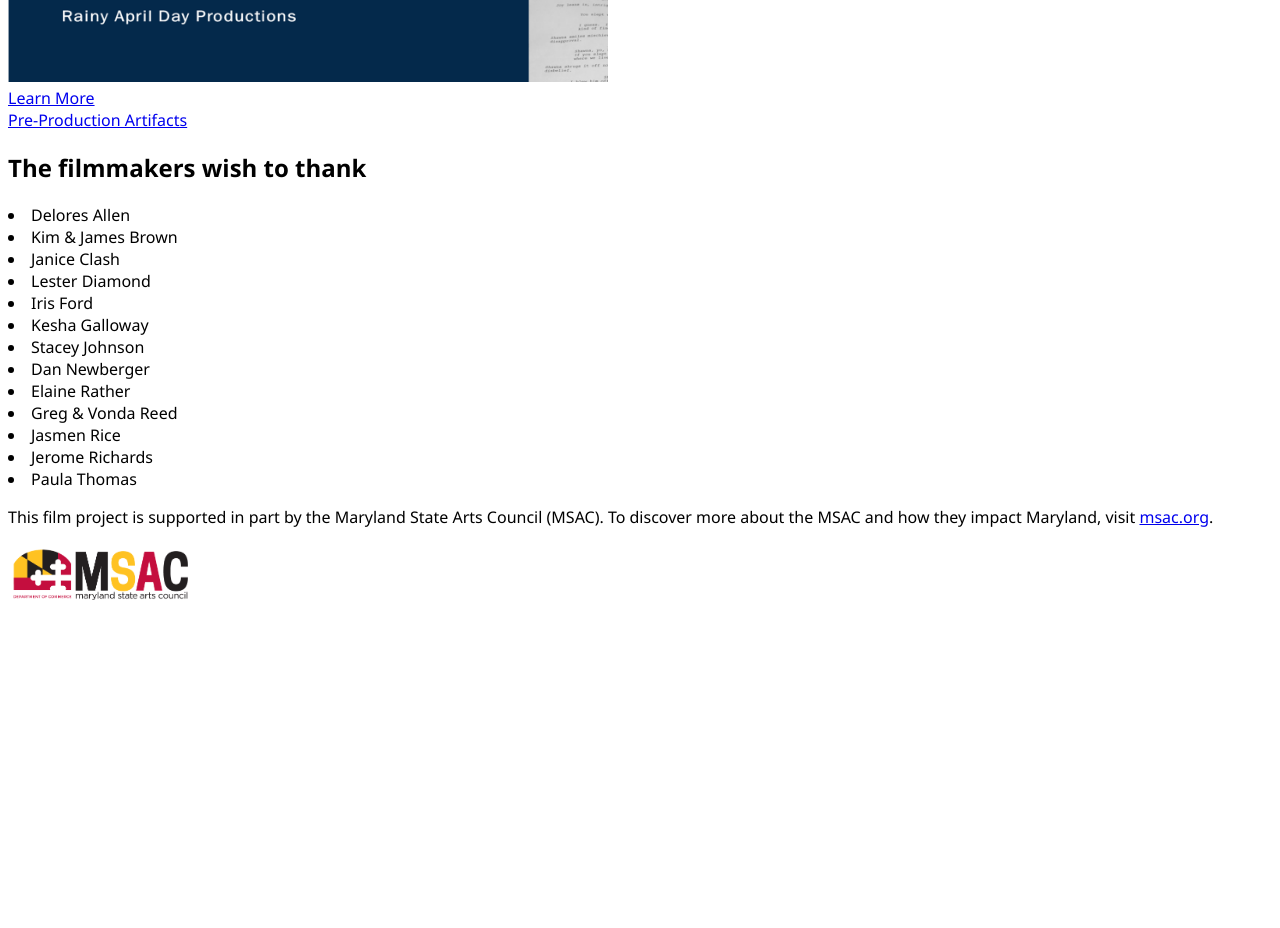
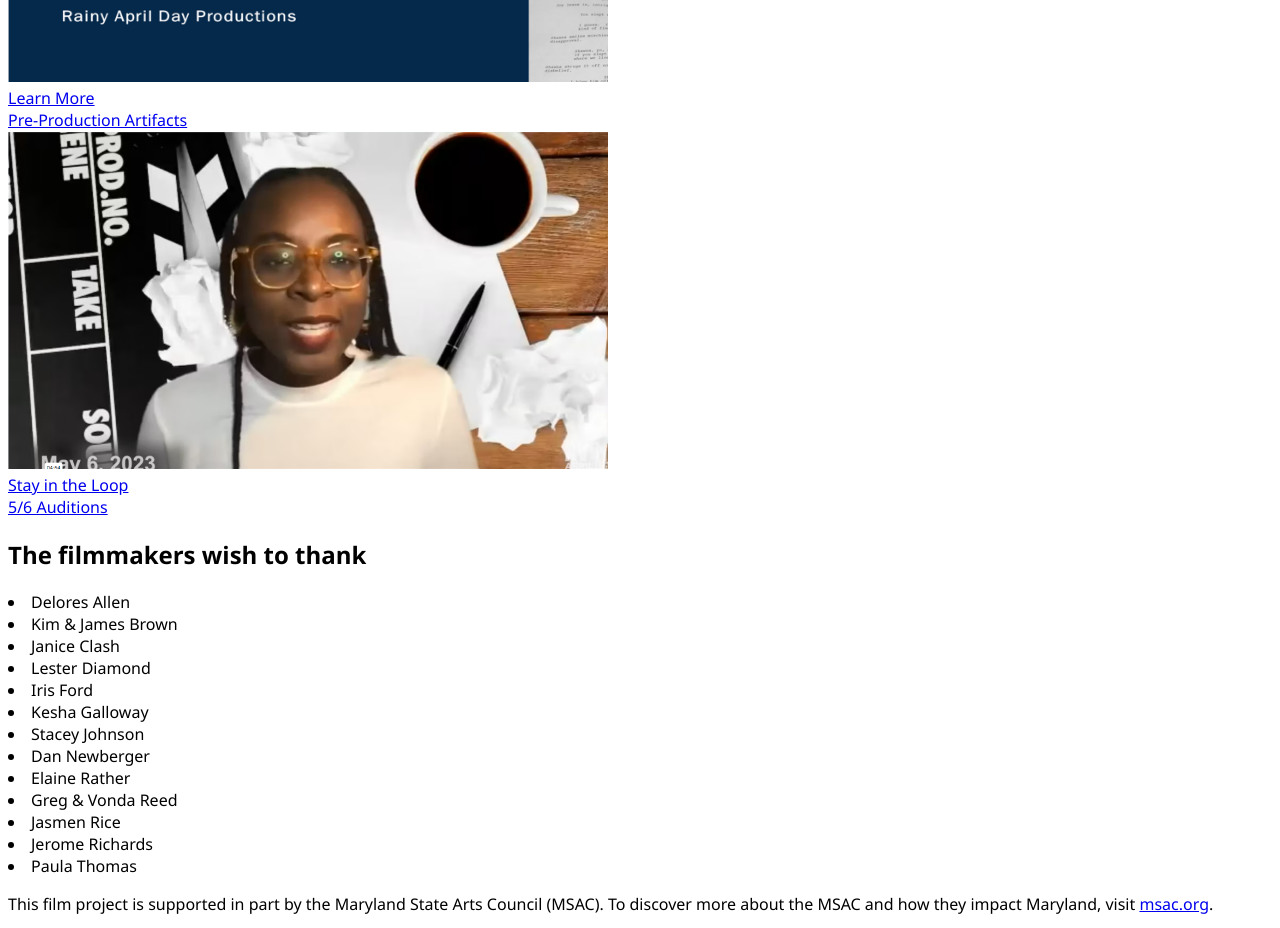
Before and after one commit to EJLearner/rainy-april-next-js, a Next.js app: page / in a window 1280 px wide. Shown: the part 1580-2508 px from the top of the page. Before the commit the page ends 2197 px from the top, so only its background shows below. Built offline with nearby package versions, Linux system fonts and the light colour scheme.

Commit message:
add auditions and update layout styling

```diff
--- a/react-pages/ManInWindowPage.js
+++ b/react-pages/ManInWindowPage.js
@@ -7,6 +7,7 @@ import Layout from '../components/Layout';
 import PrevNextPageButton from '../components/PrevNextPageButton';
 import SEO from '../components/SEO';
 import TopLinks, {pageTypes} from '../components/TopLinks';
+import auditionsPicture from '../images/auditions.png';
 import crewBiosPicture from '../images/crew-bios-thumb.jpg';
 import crewFilmTalkPicture from '../images/crew-film-talk.png';
 import msacLogo from '../images/msac-logo.png';
@@ -102,10 +103,10 @@ const StyledManInPageWindow = styled.div`
   }
 
   .bottom-links {
-    display: flex;
-    flex-flow: row wrap;
+    display: grid;
+    grid-template-columns: repeat(auto-fit, minmax(300px, 1fr));
+    grid-auto-rows: min-content;
     gap: 32px;
-    justify-content: space-between;
   }
 
   .thank-yous {
@@ -217,6 +218,12 @@ const ManInWindowPage = () => {
                 subtitle="Pre-Production Artifacts"
                 title="Learn More"
               />
+              <FilmMainPageBottomLink
+                imageSource={auditionsPicture}
+                linkTo="https://vimeo.com/824595454/5dd487d1b2"
+                subtitle="5/6 Auditions"
+                title="Stay in the Loop"
+              />
             </div>
           </div>
           <div className="thank-yous">
--- a/react-pages/TipsyPage.js
+++ b/react-pages/TipsyPage.js
@@ -97,10 +97,10 @@ const StyledTipsyPage = styled.div`
   }
 
   .bottom-links {
-    display: flex;
-    flex-flow: row wrap;
+    display: grid;
+    grid-template-columns: repeat(auto-fit, minmax(300px, 1fr));
+    grid-auto-rows: min-content;
     gap: 32px;
-    justify-content: space-between;
   }
 
   @media screen and (max-width: 800px) {
```
Also changed, not shown: images/auditions.png (added), images/test-pic-delete.png (deleted).
